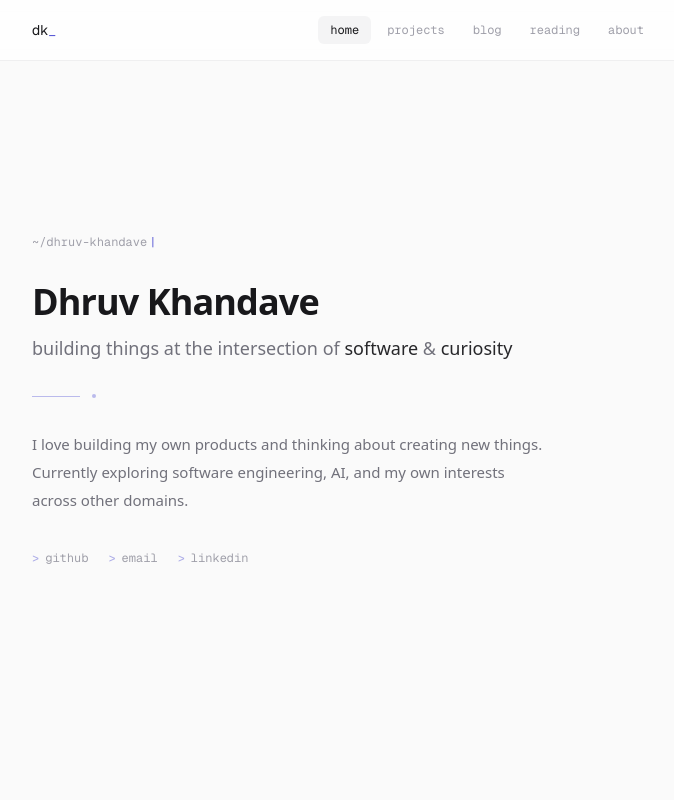
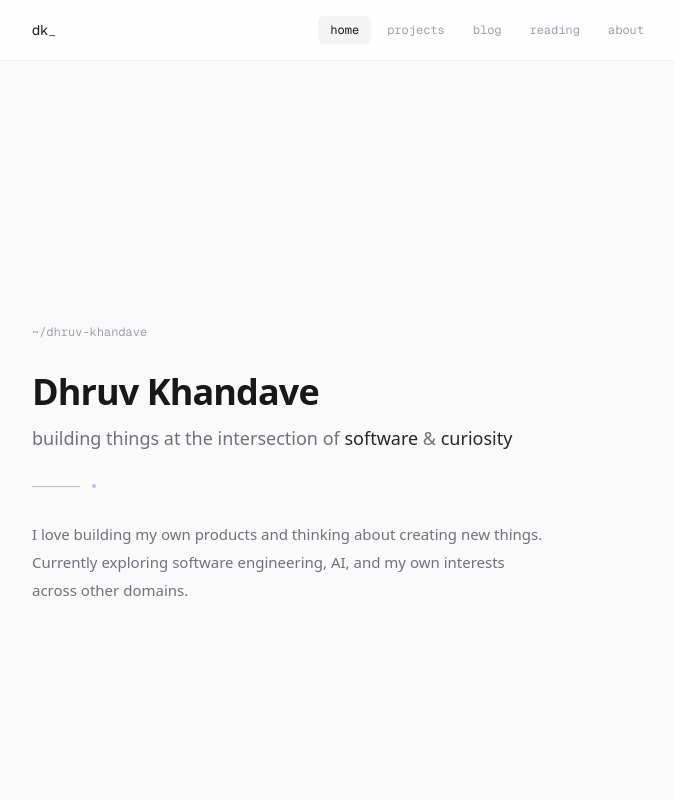
Before and after one commit to dhruvkhandave/PersonalWS, a Next.js app: page / in a window 1280 px wide. Shown: the top 800 px of the page, without its empty margins (296-970 px from the left). Built offline with nearby package versions, Linux system fonts and the light colour scheme.

Commit message:
new grad pic

```diff
--- a/src/app/layout.tsx
+++ b/src/app/layout.tsx
@@ -26,6 +26,7 @@ export default function RootLayout({
   return (
     <html lang="en">
       <body
+        suppressHydrationWarning
         className={`${geistSans.variable} ${geistMono.variable} antialiased`}
       >
         <Nav />
--- a/src/app/page.tsx
+++ b/src/app/page.tsx
@@ -1,45 +1,115 @@
+"use client";
+
+import Image from "next/image";
+import { useEffect, useRef, useState } from "react";
+import dhruvGradImage from "./about/dhruvgrad.jpg";
+
 export default function Home() {
+  const heroRef = useRef<HTMLElement | null>(null);
+  const [progress, setProgress] = useState(0);
+
+  useEffect(() => {
+    const handleScroll = () => {
+      if (!heroRef.current) return;
+
+      const rect = heroRef.current.getBoundingClientRect();
+      const totalScrollable = heroRef.current.offsetHeight - window.innerHeight;
+      const rawScrolled = Math.min(Math.max(-rect.top, 0), totalScrollable);
+      const nextProgress = totalScrollable > 0 ? rawScrolled / totalScrollable : 0;
+      setProgress(nextProgress);
+    };
+
+    handleScroll();
+    window.addEventListener("scroll", handleScroll, { passive: true });
+    return () => window.removeEventListener("scroll", handleScroll);
+  }, []);
+
+  const clamp = (value: number, min: number, max: number) =>
+    Math.min(Math.max(value, min), max);
+
+  const introOpacity = clamp(1 - progress * 1.4, 0, 1);
+  const introShiftY = progress * -46;
+
+  const imageReveal = clamp((progress - 0.08) / 0.44, 0, 1);
+  const imageOpacity = imageReveal;
+  const imageShiftY = (1 - imageReveal) * 60;
+  const imageScale = 1.12 - imageReveal * 0.12;
+  const grayscale = clamp((progress - 0.5) / 0.42, 0, 1);
+
   return (
-    <main className="mx-auto flex min-h-screen max-w-2xl flex-col justify-center px-6">
+    <main className="mx-auto max-w-3xl px-6 pb-20 pt-24">
+      <section ref={heroRef} className="relative h-[205vh]">
+        <div className="sticky top-16 h-[calc(100vh-4rem)] overflow-hidden">
+          <div
+            className="relative z-10 mx-auto flex h-full max-w-2xl flex-col justify-center px-6"
+            style={{
+              opacity: introOpacity,
+              transform: `translateY(${introShiftY}px)`,
+            }}
+          >
             <div className="space-y-8">
-        {/* Terminal path */}
-        <div className="animate-fade-in">
               <p className="font-mono text-xs text-zinc-400 dark:text-zinc-600">
                 ~/dhruv-khandave
                 <span className="animate-blink ml-0.5 inline-block text-accent">
                   |
                 </span>
               </p>
-        </div>
 
-        {/* Name + identity */}
-        <div className="animate-fade-in stagger-1 space-y-3">
+              <div className="space-y-3">
                 <h1 className="text-4xl font-semibold tracking-tight text-zinc-900 dark:text-zinc-50">
                   Dhruv Khandave
                 </h1>
                 <p className="text-lg text-zinc-500 dark:text-zinc-400">
                   building things at the intersection of{" "}
-            <span className="text-zinc-800 dark:text-zinc-200">software</span>{" "}
+                  <span className="text-zinc-800 dark:text-zinc-200">
+                    software
+                  </span>{" "}
                   &amp;{" "}
-            <span className="text-zinc-800 dark:text-zinc-200">curiosity</span>
+                  <span className="text-zinc-800 dark:text-zinc-200">
+                    curiosity
+                  </span>
                 </p>
               </div>
 
-        {/* Divider */}
-        <div className="animate-fade-in stagger-2 flex items-center gap-3">
+              <div className="flex items-center gap-3">
                 <div className="h-px w-12 bg-accent/40" />
                 <div className="h-1 w-1 rounded-full bg-accent/40" />
               </div>
 
-        {/* Bio */}
-        <p className="animate-fade-in stagger-3 max-w-lg text-[15px] leading-7 text-zinc-500 dark:text-zinc-400">
+              <p className="max-w-lg text-[15px] leading-7 text-zinc-500 dark:text-zinc-400">
                 I love building my own products and thinking about creating new
                 things. Currently exploring software engineering, AI, and my own
                 interests across other domains.
               </p>
+            </div>
+          </div>
 
-        {/* Links */}
-        <div className="animate-fade-in stagger-4 flex gap-5 pt-1">
+          <div
+            className="absolute inset-0 z-20 p-5 sm:p-6"
+            style={{
+              opacity: imageOpacity,
+              transform: `translateY(${imageShiftY}px)`,
+            }}
+          >
+            <div className="relative h-full overflow-hidden rounded-sm shadow-[0_24px_65px_-32px_rgba(0,0,0,0.55)]">
+              <Image
+                src={dhruvGradImage}
+                alt="Dhruv Khandave graduation portrait"
+                fill
+                priority
+                sizes="(max-width: 768px) 92vw, 720px"
+                className="object-cover transition-[filter,transform] duration-200"
+                style={{
+                  filter: `grayscale(${Math.round(grayscale * 100)}%)`,
+                  transform: `scale(${imageScale})`,
+                }}
+              />
+            </div>
+          </div>
+        </div>
+      </section>
+
+      <section className="mx-auto mt-10 flex max-w-2xl gap-5 pt-7">
           <a
             href="https://github.com/dhruvkhandave"
             target="_blank"
@@ -71,9 +141,7 @@ export default function Home() {
             </span>
             linkedin
           </a>
-
-        </div>
-      </div>
+      </section>
     </main>
   );
 }
```
Also changed, not shown: src/app/about/dhruvgrad.jpg (added). Lines whose indentation alone changed are shown as unchanged.
